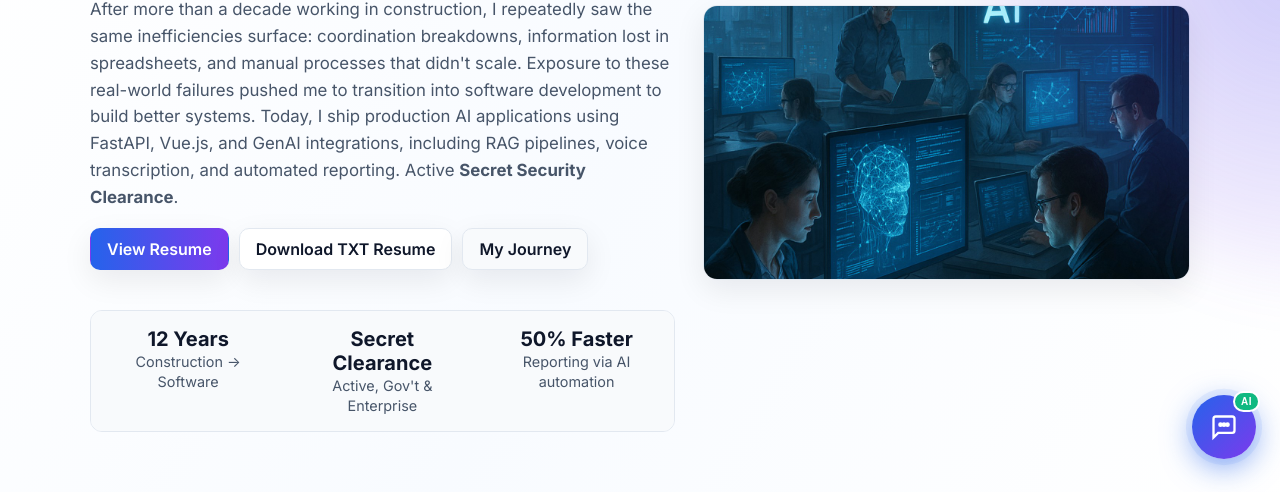
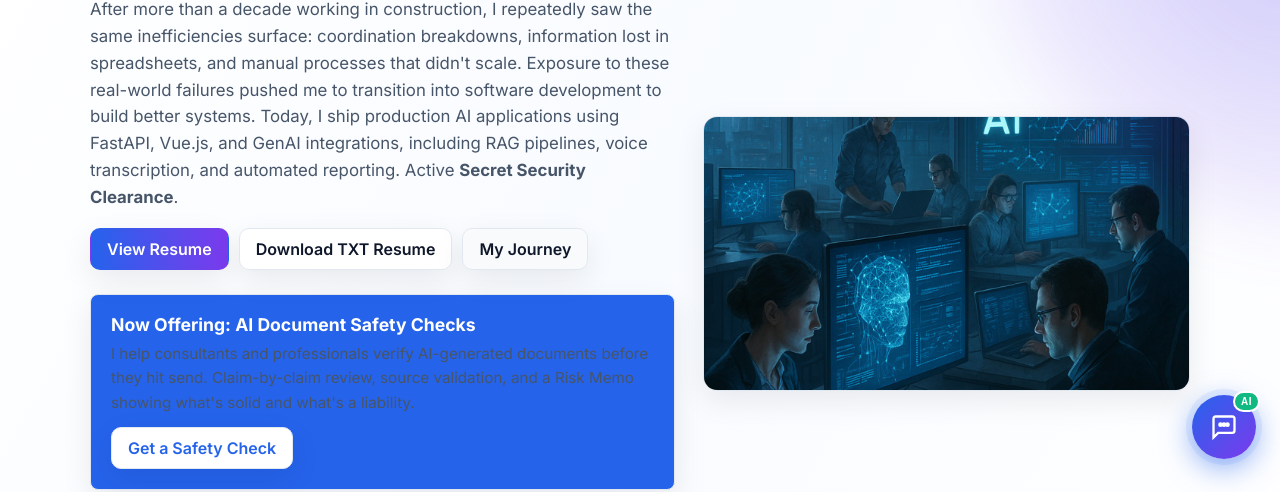
Before and after one commit to mcca0711/mccallum-portfolio, a plain HTML site: page index.html in a window 1280 px wide. Shown: the part 317-809 px from the top of the page. Drawn offline with Linux system fonts and the light colour scheme.

Commit message:
adding new service

```diff
--- a/index.html
+++ b/index.html
@@ -50,6 +50,11 @@
         <a class="btn primary" href="resume.html">View Resume</a>
         <a class="btn" href="#" onclick="return downloadResumeTxt(event)">Download TXT Resume</a>
         <a class="btn ghost" href="#journey">My Journey</a>
+      </div>
+      <div class="card" style="background: var(--primary); color: white; padding: 20px; margin-top: 24px; border-radius: 8px;">
+        <h3 style="margin: 0 0 8px 0; font-size: 1.1rem;">Now Offering: AI Document Safety Checks</h3>
+        <p style="margin: 0 0 12px 0; font-size: 0.95rem;">I help consultants and professionals verify AI-generated documents before they hit send. Claim-by-claim review, source validation, and a Risk Memo showing what's solid and what's a liability.</p>
+        <a class="btn" href="contact.html" style="background: white; color: var(--primary); font-weight: 600;">Get a Safety Check</a>
       </div>
       <div class="section-sm">
         <div class="kpi">
```
